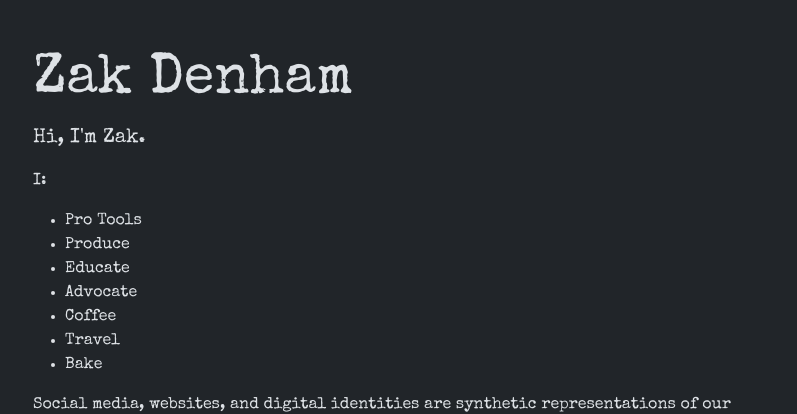
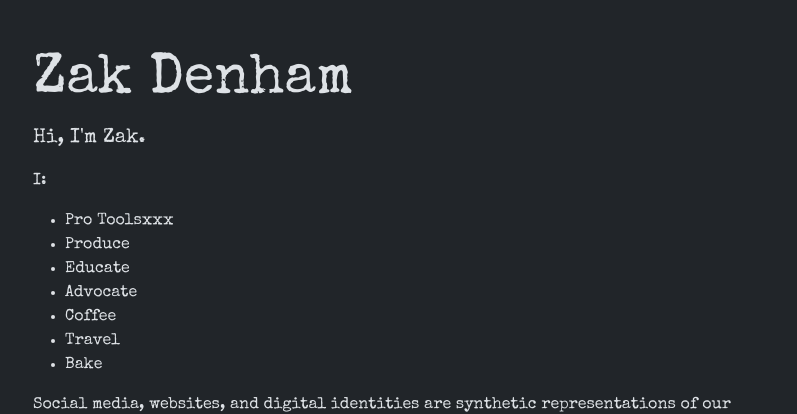
Before and after one commit to zakdenham/zakdenham.github.io, a Jekyll site: the page built from index.md, in a window 1280 px wide. Shown: the top 414 px of the page, without its empty margins (239-1036 px from the left). Built offline with Jekyll 4.4.1, drawn with Linux system fonts in a browser that asks for light colours.

Commit message:
Update index.md

```diff
--- a/index.md
+++ b/index.md
@@ -7,7 +7,7 @@ layout: default
 <p class="lead">Hi, I'm Zak.</p>
 
 I:
-- Pro Tools
+- Pro Toolsxxx
 - Produce
 - Educate
 - Advocate
```
